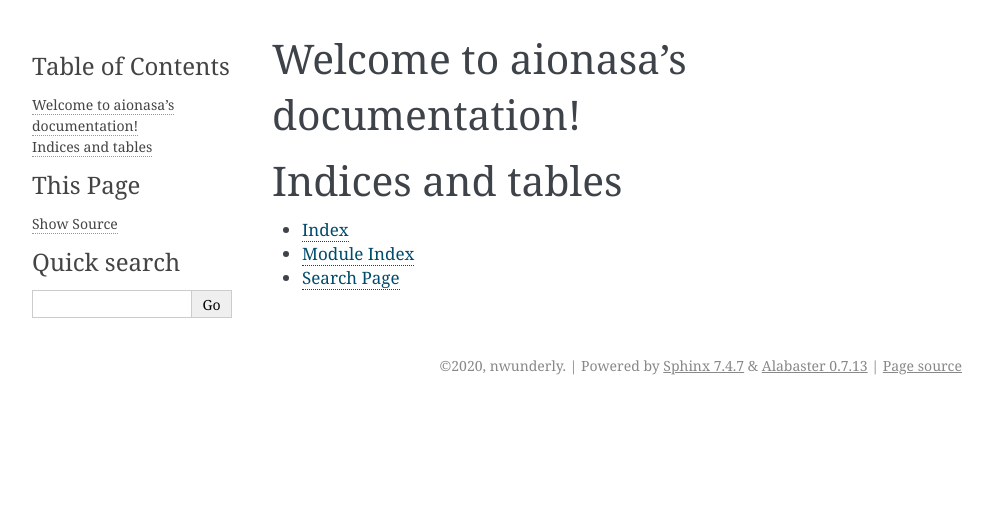
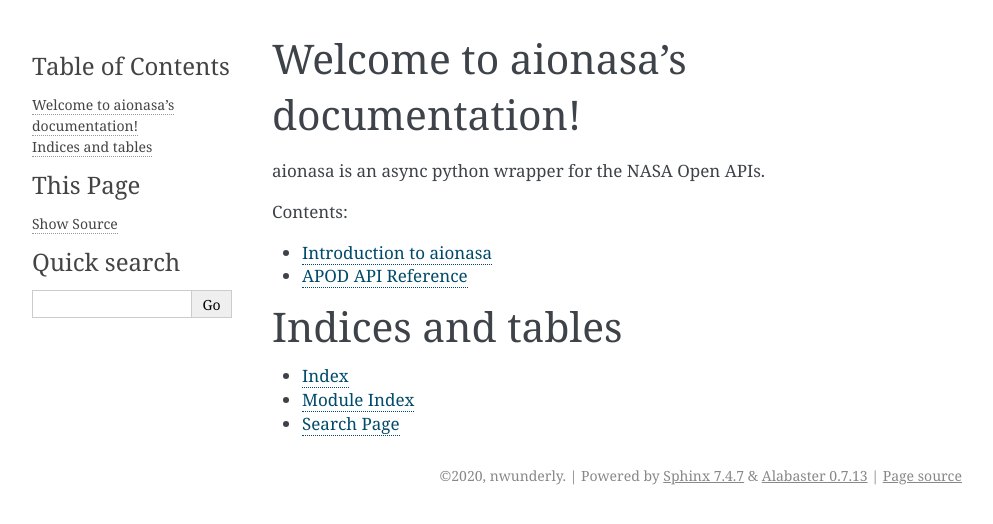
Before and after one commit to nwunderly/aionasa, a Sphinx documentation site: the page built from docs/index.rst, in a window 1280 px wide. Shown: the top 524 px of the page, without its empty margins (148-1141 px from the left). Built offline with Sphinx 7.4.7, drawn with Linux system fonts in a browser that asks for light colours.

```diff
--- a/docs/conf.py
+++ b/docs/conf.py
@@ -10,9 +10,10 @@
 # add these directories to sys.path here. If the directory is relative to the
 # documentation root, use os.path.abspath to make it absolute, like shown here.
 #
-# import os
-# import sys
+import os
+import sys
 # sys.path.insert(0, os.path.abspath('.'))
+sys.path.insert(0, os.path.abspath('..'))
 
 
 # -- Project information -----------------------------------------------------
@@ -31,6 +32,7 @@ release = '0.1.0'
 # extensions coming with Sphinx (named 'sphinx.ext.*') or your custom
 # ones.
 extensions = [
+    'sphinx.ext.autodoc',
 ]
 
 # Add any paths that contain templates here, relative to this directory.
--- a/docs/index.rst
+++ b/docs/index.rst
@@ -6,9 +6,14 @@
 Welcome to aionasa's documentation!
 ===================================
 
+aionasa is an async python wrapper for the NASA Open APIs.
+
 .. toctree::
    :maxdepth: 2
    :caption: Contents:
+
+   intro
+   apod
 
 
 
--- /dev/null
+++ b/docs/intro.rst
@@ -0,0 +1,2 @@
+Introduction to aionasa
+=======================
```
Also changed, not shown: docs/apod.rst (added, +14 -0 lines), 2 other files.
